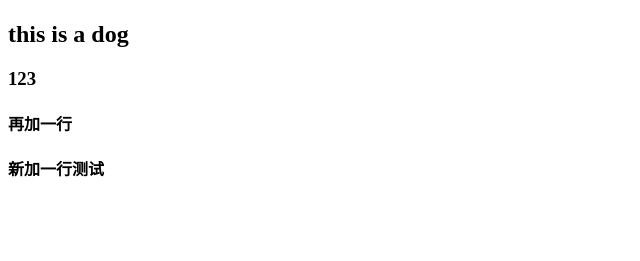
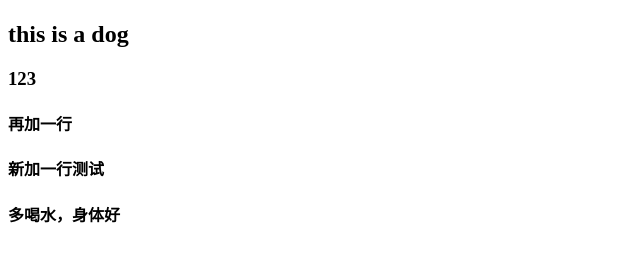
Before and after one commit to wangzhi22/test, a plain HTML site: page index.html in a window 1280 px wide. Shown: the part 59-320 px from the top of the page, without its empty margins (0-640 px from the left). Drawn offline with Linux system fonts and the light colour scheme.

Commit message:
多喝水

```diff
--- a/index.html
+++ b/index.html
@@ -11,5 +11,6 @@
     <h3>123</h3>
     <h4>再加一行</h4>
     <h4>新加一行测试</h4>
+    <h4>多喝水，身体好</h4>
 </body>
 </html>
```
